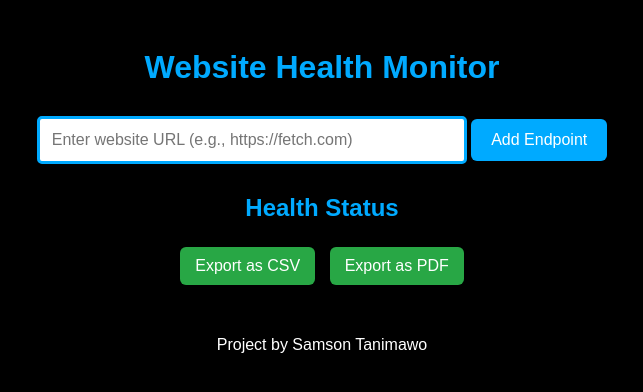
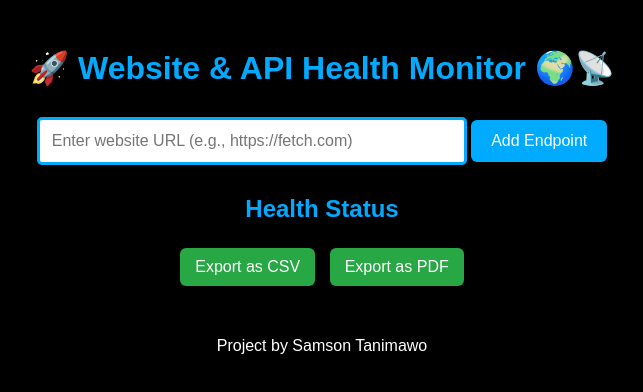
Before and after one commit to Samsontanimawo/HTTP-Endpoints--Health-Monitor, a website: page index.html in a window 1280 px wide. Shown: the whole page, without its empty margins (318-961 px from the left). Drawn offline with Linux system fonts and the light colour scheme; no server answers.

Commit message:
Updated index.html

```diff
--- a/endpoints.json
+++ b/endpoints.json
@@ -4,7 +4,6 @@
   "https://www.google.com",
   "https://api.github.com",
   "https://www.microsoft.com",
-  "https://expired.badssl.com",
   "https://www.reddit.com",
   "https://www.wikipedia.org",
   "https://www.apple.com",
--- a/index.html
+++ b/index.html
@@ -7,7 +7,7 @@
     <link rel="stylesheet" href="styles.css">
 </head>
 <body>
-    <h1>Website Health Monitor</h1>
+    <h1>🚀 Website & API Health Monitor 🌍📡</h1>
 
     <input type="text" id="urlInput" placeholder="Enter website URL (e.g., https://fetch.com)">
     <button id="addEndpointBtn">Add Endpoint</button>
```
